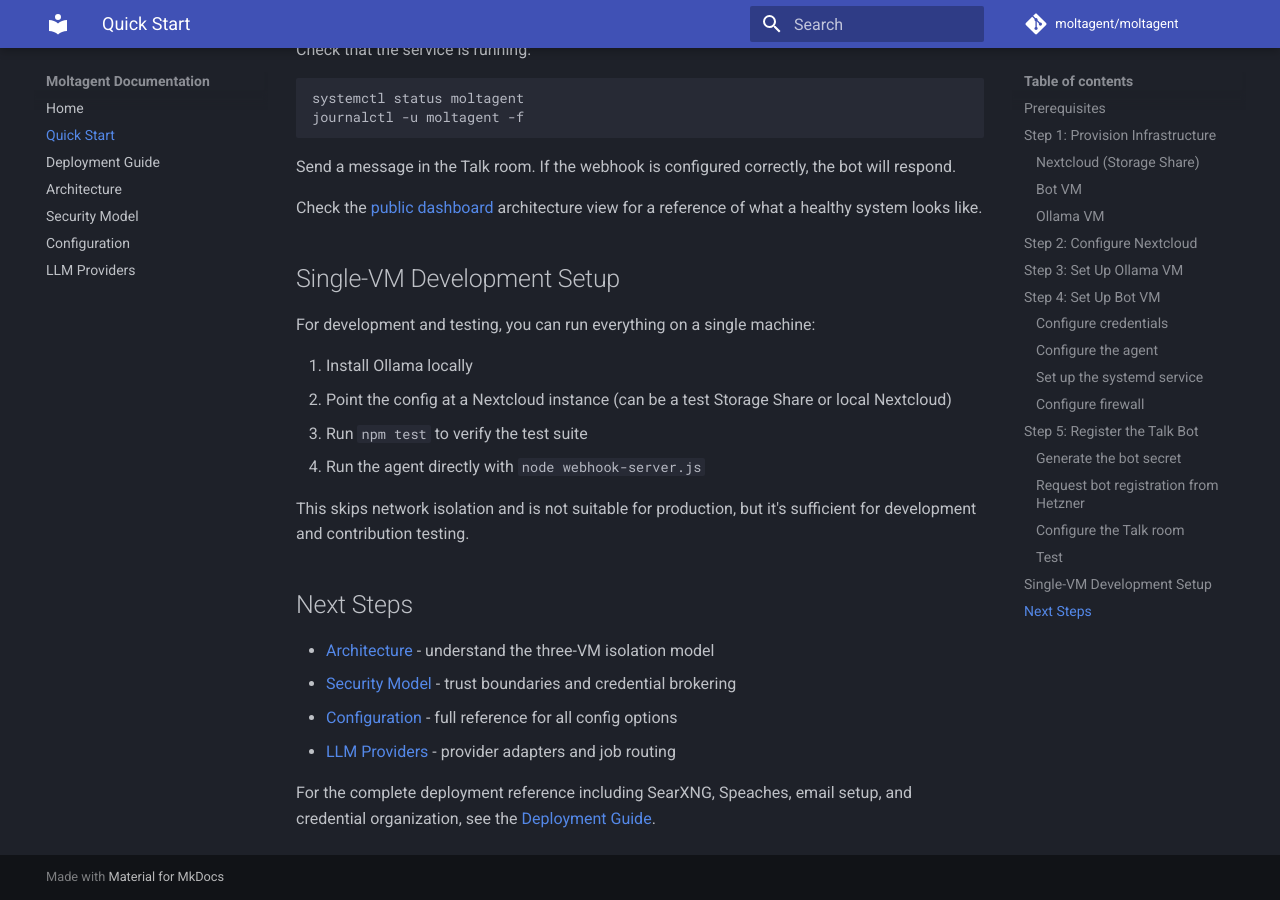
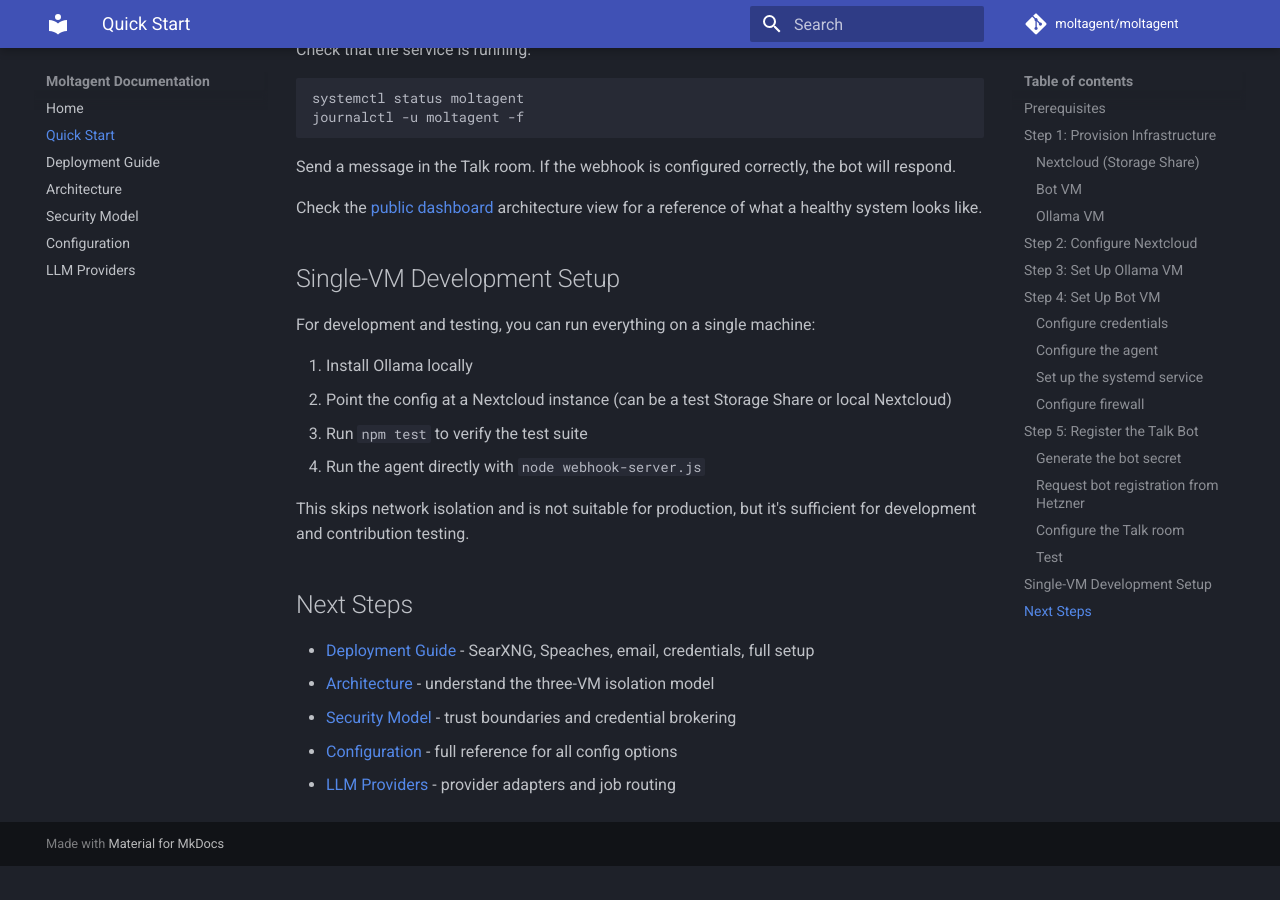
Before and after one commit to moltagent/moltagent, an MkDocs documentation site: the page built from docs/quickstart.md, in a window 1280 px wide and 900 px high, scrolled down 5007 px. Built offline with MkDocs 1.6.1 and Material for MkDocs 9.7.7, drawn with Linux system fonts in a browser that asks for light colours; comment, search, counter and statistics services are not loaded; after the commit the page ends 5873 px from its top, so only the background shows below that.

Commit message:
docs: move deployment guide link into Next Steps list
Test commit with new signing key (moltagent-signing2).

Co-authored-by: moltagent <github@moltagent.cloud>
Co-Authored-By: Claude Opus 4.6 (1M context) <noreply@anthropic.com>

```diff
--- a/docs/quickstart.md
+++ b/docs/quickstart.md
@@ -237,9 +237,8 @@ This skips network isolation and is not suitable for production, but it's suffic
 
 ## Next Steps
 
+- [Deployment Guide](deployment.md) - SearXNG, Speaches, email, credentials, full setup
 - [Architecture](architecture.md) - understand the three-VM isolation model
 - [Security Model](security-model.md) - trust boundaries and credential brokering
 - [Configuration](configuration.md) - full reference for all config options
 - [LLM Providers](providers.md) - provider adapters and job routing
-
-For the complete deployment reference including SearXNG, Speaches, email setup, and credential organization, see the [Deployment Guide](deployment.md).
```
